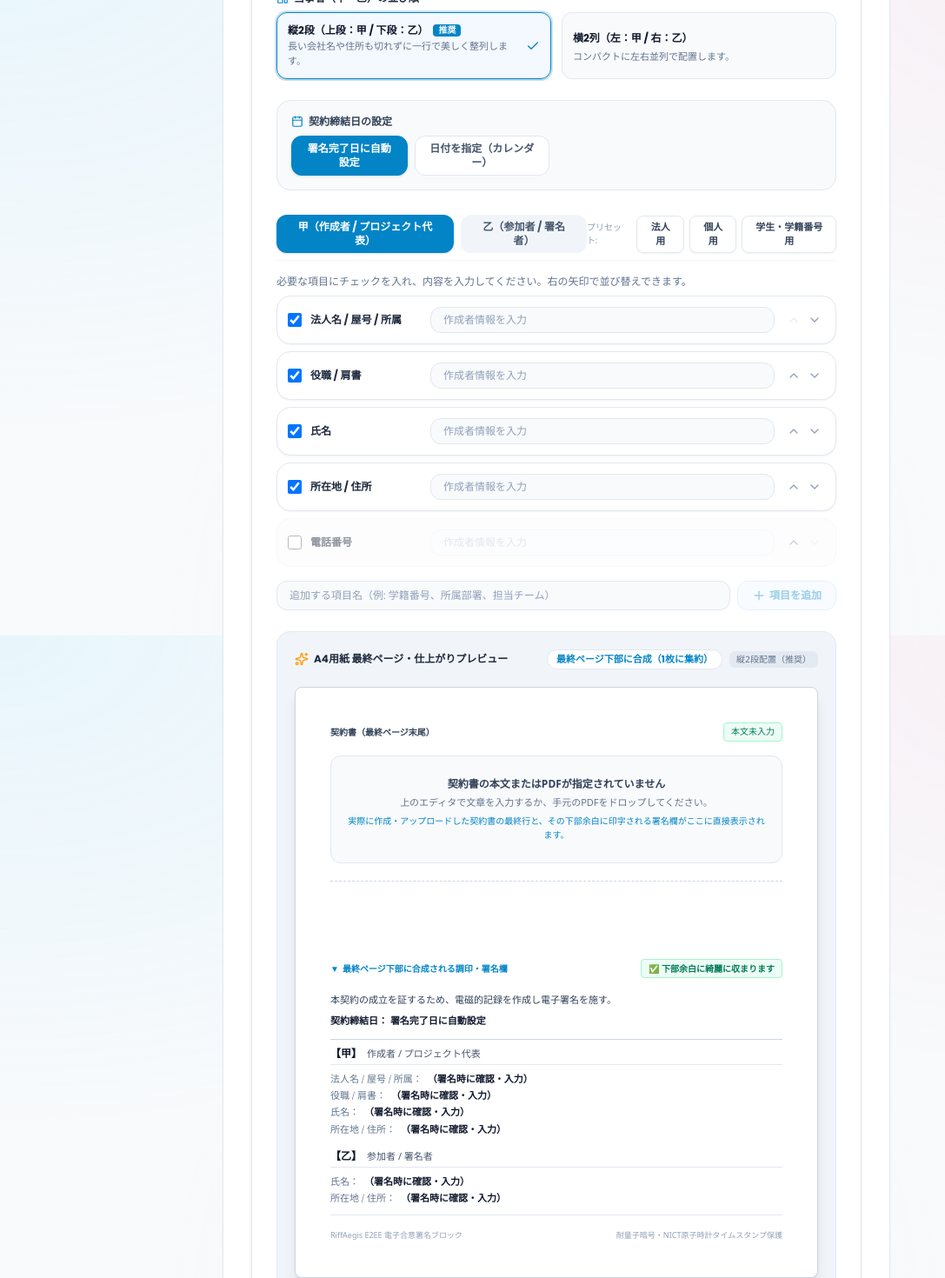
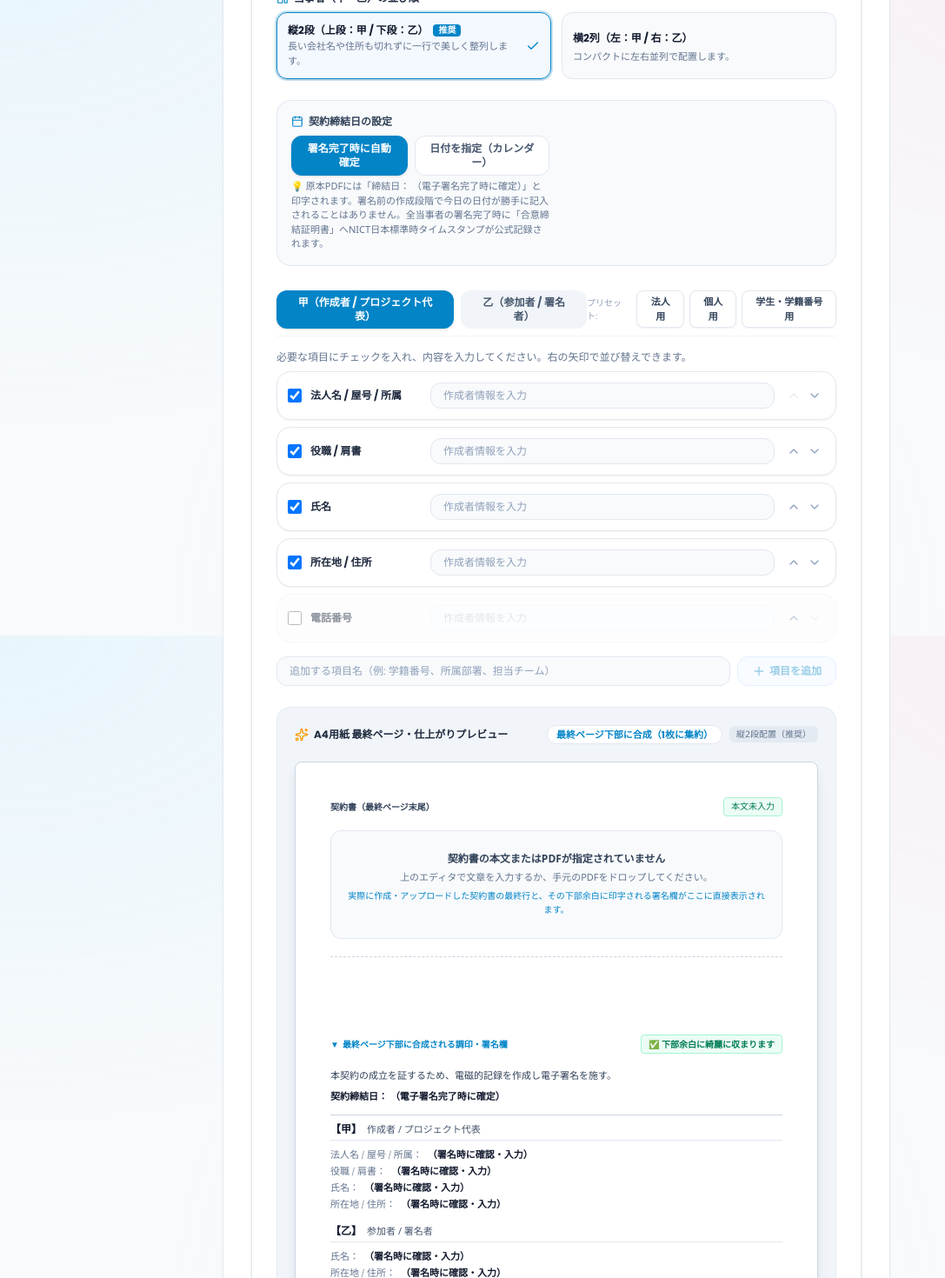
Before and after one commit to RiffLink/RIFFAEGIS, a Next.js app: page /new in a window 1280 px wide. Shown: the part 869-2339 px from the top of the page at 87% size, without its empty margins (0-1087 px from the left). Built offline with nearby package versions, Linux system fonts and the light colour scheme.

Commit message:
fix: do not stamp today's date when agreementDateType is auto_on_sign

```diff
--- a/components/SignatureSheetConfigurator.tsx
+++ b/components/SignatureSheetConfigurator.tsx
@@ -405,7 +405,7 @@ export default function SignatureSheetConfigurator({
                       : "bg-white text-slate-600 border-slate-200 hover:border-slate-300"
                   }`}
                 >
-                  署名完了日に自動設定
+                  署名完了時に自動確定
                 </button>
                 <button
                   type="button"
@@ -419,6 +419,12 @@ export default function SignatureSheetConfigurator({
                   日付を指定（カレンダー）
                 </button>
               </div>
+
+              {config.agreementDateType === 'auto_on_sign' && (
+                <p className="text-[11px] text-slate-500 font-sans pt-1">
+                  💡 原本PDFには「締結日： （電子署名完了時に確定）」と印字されます。署名前の作成段階で今日の日付が勝手に記入されることはありません。全当事者の署名完了時に「合意締結証明書」へNICT日本標準時タイムスタンプが公式記録されます。
+                </p>
+              )}
             </div>
 
             {config.agreementDateType === 'custom' && (
@@ -798,7 +804,7 @@ export default function SignatureSheetConfigurator({
                         <p className="text-[11px] font-bold text-slate-900 pt-0.5">
                           契約締結日： {config.agreementDateType === 'custom' && config.customAgreementDate
                             ? config.customAgreementDate
-                            : '署名完了日に自動設定'}
+                            : '（電子署名完了時に確定）'}
                         </p>
                       </div>
 
--- a/lib/crypto/signature-sheet.ts
+++ b/lib/crypto/signature-sheet.ts
@@ -87,7 +87,7 @@ export async function fuseSignatureSheet(
   const agreementDateStr =
     config.agreementDateType === 'custom' && config.customAgreementDate
       ? config.customAgreementDate
-      : new Date().toLocaleDateString('ja-JP', { year: 'numeric', month: 'long', day: 'numeric' });
+      : '（電子署名完了時に確定）';
 
   const leadText =
     config.leadText ||
```
